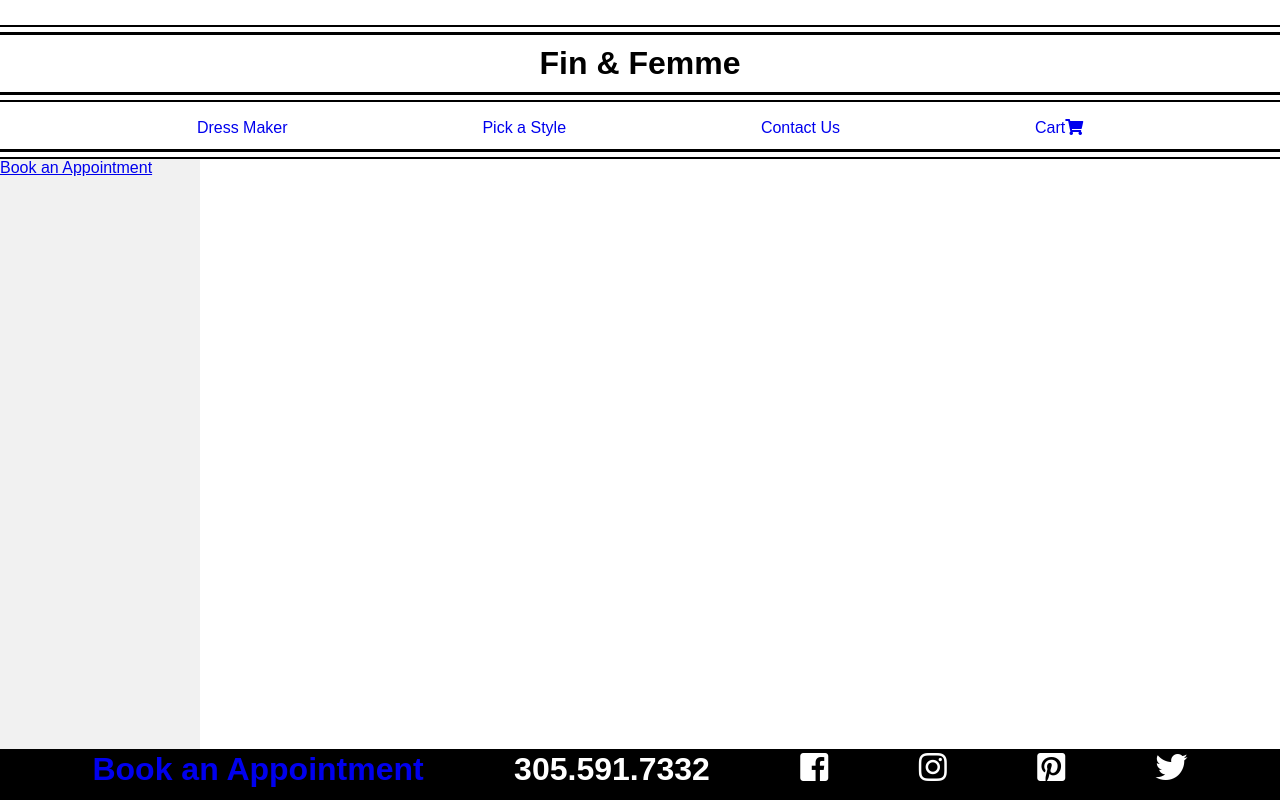
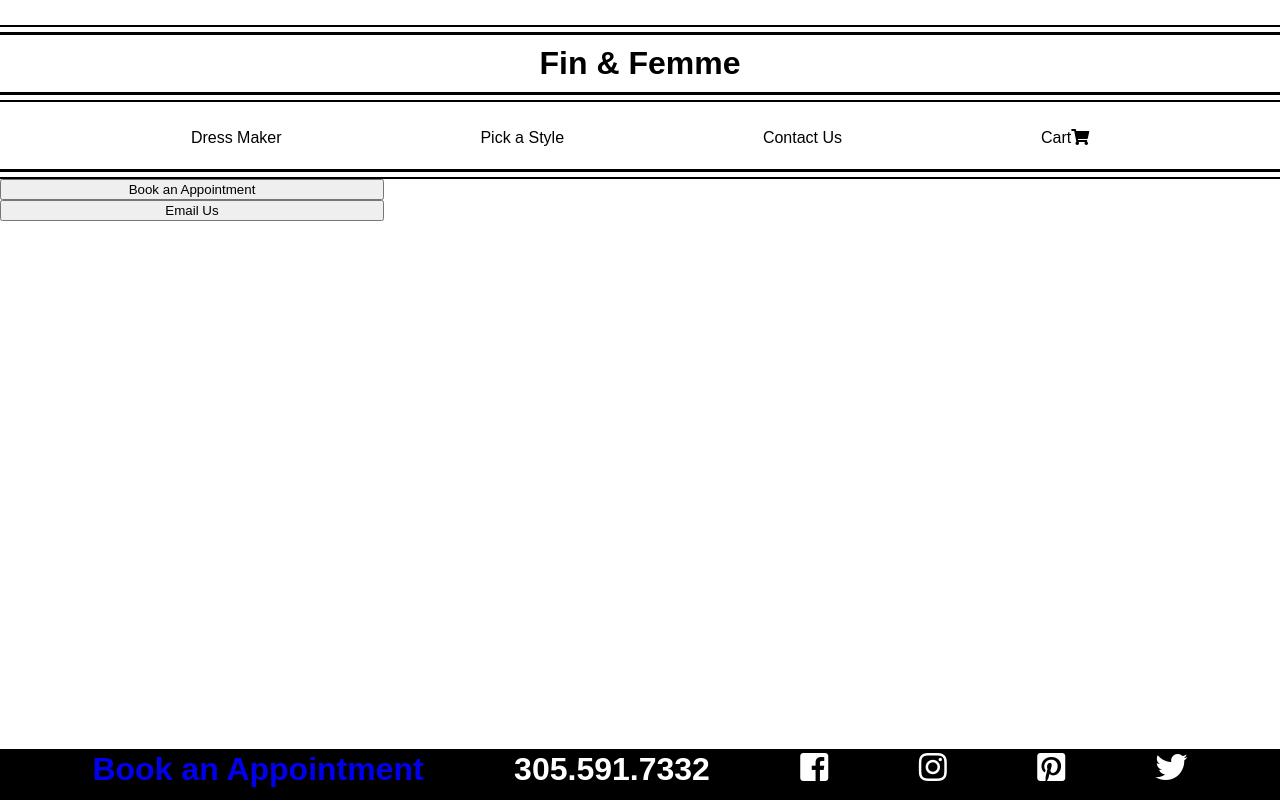
Before and after one commit to nguy2819/Project-for-Corey-WEDDING-DRESS-WEBSITE, a React (Create React App) app: page / in a window 1280 px wide. Built offline with nearby package versions, Linux system fonts and the light colour scheme.

Commit message:
Tien did the contact page
David gave his input and prettified the navigation

```diff
--- a/src/Components/ContactUs.js
+++ b/src/Components/ContactUs.js
@@ -1,29 +1,73 @@
 import React from 'react';
 import styled from 'styled-components';
-// import EmailUs from './EmailUs';
+import EmailUs from './EmailUs';
 
-const SideBar = styled.a`
+const Wrapper = styled.div`
     margin: 0;
     padding: 0;
-    width: 200px;
-    background-color: #f1f1f1;
-    position: fixed;
-    height: 100%;
+    display: grid;
+    grid-template-columns: 30% 70%;
     overflow: auto;
 `
-const Content = styled.p`
-    margin-left: 200px;
-    padding: 1px 16px;
-    height: 1000px;
+const ElementWrapper = styled.div`
+    grid-column: 2;
 `
 
-export default function ContactUs(){
-    return (
-        <SideBar>
-            <a href="/book-an-appointment"> Book an Appointment </a>
-            <Content>
-                <p>Book an appointment with a Fin & Femme consultant to help you find the dress of your dreams.</p>
-            </Content>
-        </SideBar>
-    )
-};
+const Sidebar = styled.div`
+    background-color: #f1f1f1;
+    display: flex;
+    flex-direction: column;
+`
+
+const Content = styled.p`
+    padding: 1px 16px;
+    margin-left: 20px;
+    grid-column: 2;
+`
+
+class ContactUs extends React.Component{
+
+    constructor(props){
+        super(props);
+        this.state = {
+            currentTab: ''
+        }
+        this.onTabChange = this.onTabChange.bind(this);
+    }
+
+    onTabChange(tabName){
+        this.setState({currentTab: tabName});
+    }
+
+    render(){
+
+        let element = null;
+        switch(this.state.currentTab){
+            case 'book':
+                element = (<Content>
+                    <p>Book an appointment with a Fin & Femme consultant to help you find the dress of your dreams.</p>
+                    <p><i class="fas fa-phone-volume"></i> 305.591.7332 </p>
+                    <p><i class="fas fa-envelope"></i> info@liancarlo.com</p>
+                    <p><i class="fas fa-map-marked-alt"></i> 1737 N.W. 79th Avenue Miami, FL 33126</p>
+                </Content>)
+                break;
+            case 'email':
+                element = <EmailUs />
+                break;
+        }
+
+        return (
+            <Wrapper>
+                <Sidebar>
+                    <button onClick={e => this.onTabChange('book')}> Book an Appointment </button>
+                    <button onClick={e => this.onTabChange('email')}> Email Us</button>
+                </Sidebar>
+                <ElementWrapper>
+                    {element}
+                </ElementWrapper>
+            </Wrapper>
+        )
+    };
+}
+
+export default ContactUs;
--- a/src/Components/EmailUs.js
+++ b/src/Components/EmailUs.js
@@ -2,9 +2,8 @@ import React from 'react';
 import styled from 'styled-components';
 
 const Content = styled.form`
-    margin-left: 200px;
+    margin-left: 20px;
     padding: 1px 16px;
-    height: 1000px;
 `
 
 export default function EmailUs(){
--- a/src/Components/Navigation.js
+++ b/src/Components/Navigation.js
@@ -4,17 +4,23 @@ import PropTypes from 'prop-types';
 import { NavigationItemShape } from '../Models/DataShapes'
 
 const NavigationStyle = styled.a`
-    margin: 0;
     text-align: center;
+    text-decoration: none;
+    margin: 10px;
+    display: inline-block;
+`
+
+const NavSpan = styled.span`
     margin-bottom: 10px;
-    text-decoration: none;
+    a {color: black;}
     &:hover {
         background: green;
-        color: white;
+        border-radius: 10px;
+        a { color: white; }
         // transform: scale(1.5, 1.25); //make the navigation bar pop out bigger
         box-shadow: 5px 5px 5px #888;
-      }
-`
+}
+`;
 
 const HeavyLine = styled.div`
     border-bottom: 3px solid black;
@@ -33,10 +39,12 @@ const Wrapper = styled.div`
 function Navigation({ navigationItems }){
     const navigationElements = navigationItems.map(n => {
         return (
-        <NavigationStyle href={n.navigationUrl} key={n.navigationText}>
-            {n.navigationText}
-            {n.navigationIcon && <i className="fas">{n.navigationIcon}</i>}
-        </NavigationStyle>);
+            <NavSpan>
+                <NavigationStyle href={n.navigationUrl} key={n.navigationText}>
+                    {n.navigationText}
+                    {n.navigationIcon && <i className="fas">{n.navigationIcon}</i>}
+                </NavigationStyle>
+            </NavSpan>);
     });
     return (
         <Wrapper>
```
Also changed, not shown: 1 other file (tests, documents, lock files or other folders).
